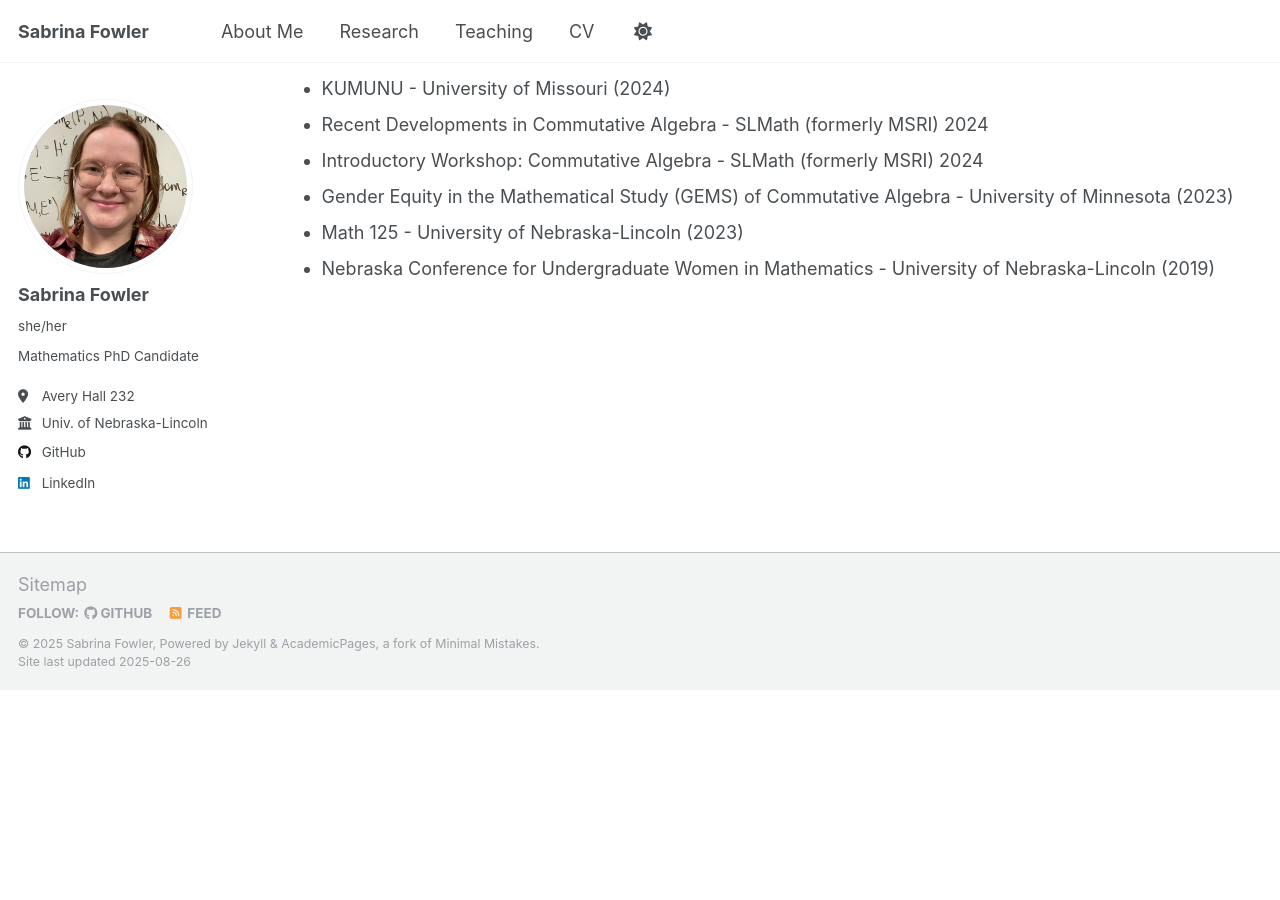
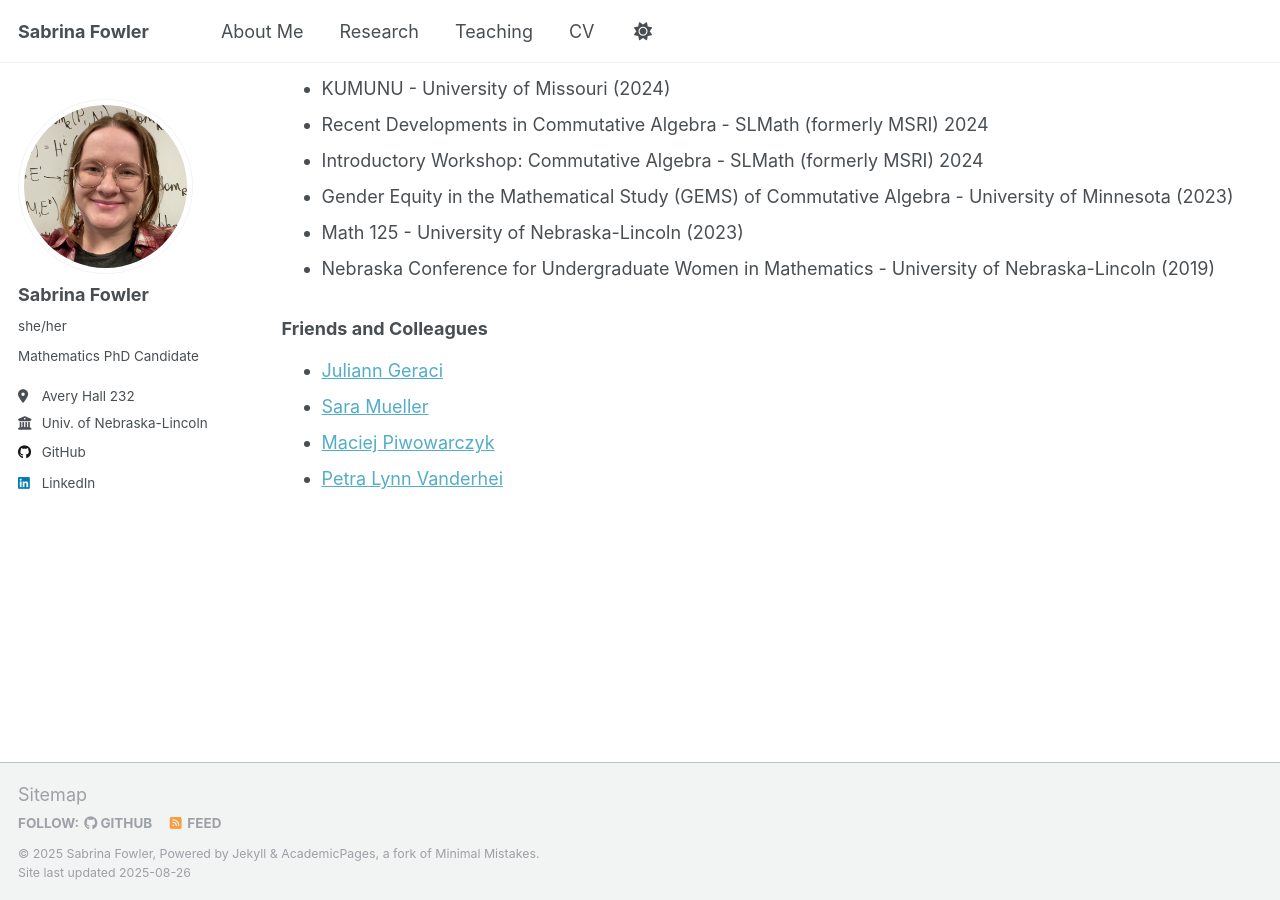
Before and after one commit to sabrinafowler/sabrinafowler.github.io, a Jekyll site: the page built from _pages/research.md, in a window 1280 px wide and 900 px high, scrolled down 749 px. Built offline with Jekyll 4.4.1, drawn with Linux system fonts in a browser that asks for light colours; before the commit the page ends 1439 px from its top, so only the background shows below that.

Commit message:
Added friends

```diff
--- a/_pages/research.md
+++ b/_pages/research.md
@@ -27,3 +27,9 @@ I am currently regularly attending the following seminars at University of Nebra
   * Gender Equity in the Mathematical Study (GEMS) of Commutative Algebra - University of Minnesota (2023)
   * Math 125 - University of Nebraska-Lincoln (2023)
   * Nebraska Conference for Undergraduate Women in Mathematics - University of Nebraska-Lincoln (2019)
+
+### Friends and Colleagues
+  * [Juliann Geraci](https://julianngeraci.github.io)
+  * [Sara Mueller](saraamue.github.io)
+  * [Maciej Piwowarczyk](maciejpiwowarczyk.com)
+  * [Petra Lynn Vanderhei](https://brunswick-khorasan.github.io/PLVWeb/)
```
